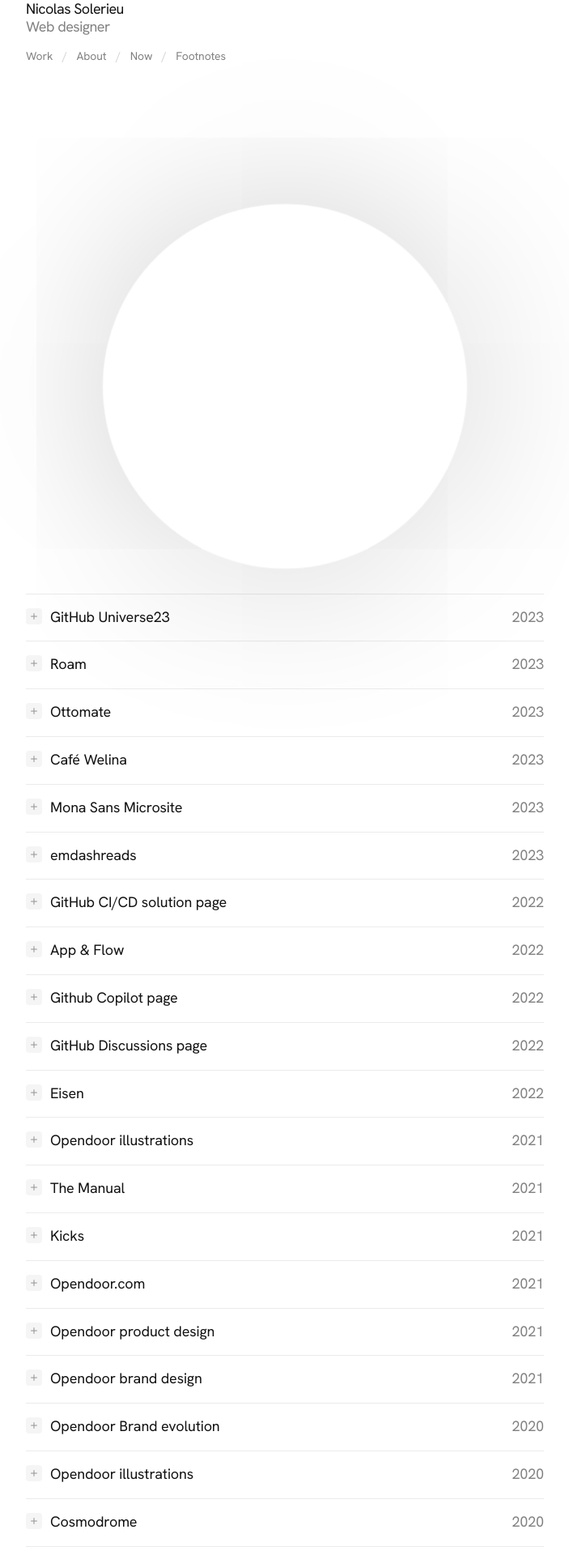
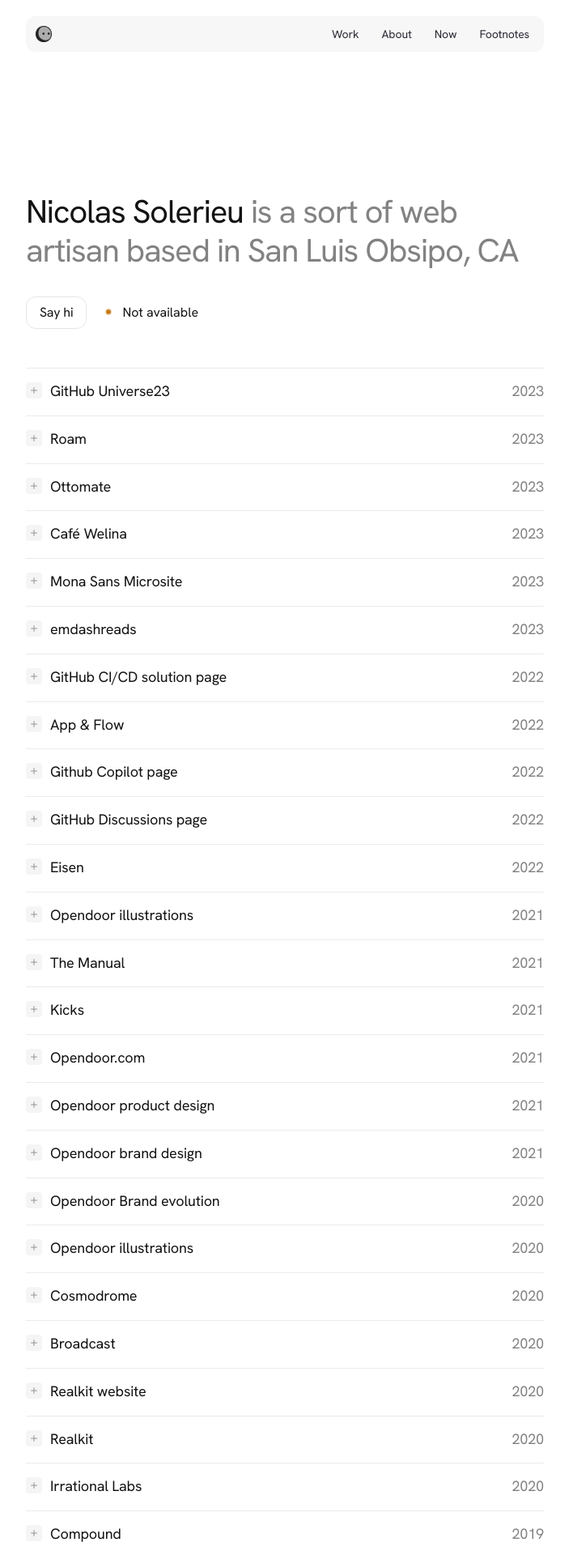
Before and after one commit to nsolerieu/slrncl.com, a PHP site: page / in a window 1280 px wide. Shown: the top 1920 px of the page at 81% size, without its empty margins (288-991 px from the left). Run offline with PHP 8.4, Linux system fonts and the light colour scheme.

Commit message:
Fixed header bar
Tried a new header style with a fixed BG blur tab bar - not feeling it, too trendy, doesn't feel like me - gotta iterate

Adjusting to use regular and large container instead of narrow+regular

```diff
--- a/assets/boot.css
+++ b/assets/boot.css
@@ -27,9 +27,9 @@ body {
   margin: 0 auto;
   padding: 0 5px;
 }
-.narrow-container {
+.large-container {
   width: 100%;
-  max-width: 800px;
+  max-width: 1080px;
   margin: 0 auto;
   padding: 0 5px;
 }
@@ -202,10 +202,6 @@ a {
 p a {
   text-decoration: underline;
 }
-a:hover {
-  opacity: 0.5;
-}
-line-height
 
 @media screen and (max-width: 821px) {
   .text-regular {
--- a/assets/main.js
+++ b/assets/main.js
@@ -39,6 +39,11 @@ $(document).ready(function() {
   $( ".one-project-row" ).on('click', function() {
     $(this).toggleClass( "active" );
     $(this).next().slideToggle();
+  });
+
+  $( ".menu-item" ).on('click', function() {
+    $( ".menu-item" ).removeClass( "active" );
+    $(this).addClass( "active" );
   });
 
   // --------------------------------------------------------- //
--- a/assets/style.css
+++ b/assets/style.css
@@ -1,83 +1,104 @@
 /* --------------------------------------------------------------
 /* =Site specific
 -------------------------------------------------------------- */
-.navigation {
-  padding: 15px 0 30px 0;
-  font-size: 14px;
+header {
+  position: sticky;
+  top: 20px;
+  z-index: 3;
+}
+.header-bar {
+  padding: 6px;
+  backdrop-filter: blur(5px);
+  background: rgba(240, 240, 240, .5);
+  border-radius: 12px;
+  display: flex;
+  justify-content: space-between;
   width: 100%;
 }
-.navigation a {
+.header-bar__logo {
+  height: 20px;
+  width: 20px;
+  display: inline-block;
+  margin: 6px;
+}
+.header-bar__logo svg {
+  display: block;
+  width: 20px;
+  height: 20px;
+}
+.header-bar__navigation .menu-item {
   text-decoration: none;
+  letter-spacing: -0.01em;
+  font-size: 14px;
+  margin: 0;
+  height: 32px;
+  line-height: 32px;
+  padding: 0 12px;
+  display: inline-block;
 }
-.menu-item {
-  color: #828282;
+.header-bar__navigation .menu-item:hover  {
+  color: #212121;
 }
-.nav-separator {
-  margin: 0 8px;
-  opacity: 0.2;
+.header-bar__navigation .menu-item.active  {
+  background: #ffffff;
+  border-radius: 6px;
+  box-shadow: rgba(0, 0, 0, 0.05) 0px 0px 1px 0px, rgba(0, 0, 0, 0.1) 0px 1px 3px 0px;
 }
+
 .hero {
-  padding: 30px 0 74vh 0;
+  padding: 20vh 0 6vh 0;
   position: relative;
 }
-.hero-content {
-  justify-content: space-between;
-  display: flex;
-  align-items: center;
+.availability {
+  padding: 7px 0 7px 20px;
+  margin-left: 24px;
+  position: relative;
+  font-size: 16px;
 }
-h1, h2 {
-  font-size: 18px;
+.availability::before {
+  content: "";
+  height: 6px;
+  width: 6px;
+  border-radius: 100%;
+  position: absolute;
+  left: 0;
+  top: 16px;
+  background: #c4760e;
+  box-shadow: 0 0 0 0 rgba(0, 0, 0, 1);
+  transform: scale(1);
+  animation: pulse 1.5s infinite ease-in-out;
+  animation-direction: alternate;
+}
+@keyframes pulse {
+  0% {
+    transform: scale(0.95);
+    box-shadow: 0 0 0 0 #c4760e33;
+  }
+
+  100% {
+    transform: scale(1);
+    box-shadow: 0 0 0 5px #c4760e33;
+  }
+}
+h1 {
+  font-size: 40px;
   line-height: 120%;
   font-weight: normal;
   letter-spacing: -0.03em;
 }
+h2 {
+  font-size: 18px;
+  line-height: 120%;
+  font-weight: normal;
+  letter-spacing: -0.01em;
+}
 
-.stopwatch-controls {
-  padding: 7px 7px;
-  margin: 0;
-  border: 1px solid rgba(0, 0, 0, 0.08);
-  border-radius: 12px;
-}
-.stopwatch-controls button {
-  border: 0;
-  font-size: 14px;
-  letter-spacing: -0.01em;
-  color: #828282;
-  background: none;
-  padding: 4px 6px;
-  border-radius: 6px;
-  cursor: pointer;
-}
-.stopwatch-controls button:hover {
-  color: #121212;
-}
 .box {
   padding: 24px;
   border: 1px solid #ededed;
   background: #fafafa;
   margin: 6vh 0;
   border-radius: 12px;
-}
-.sticky-footnote-title {
-  position: sticky;
-  top: 0px;
-  padding: 30px 0;
-  background: rgb(255,255,255);
-  background: linear-gradient(0deg, rgba(255,255,255,0) 0%, rgba(255,255,255,1) 40%);
-}
-
-.zen {
-  height: 300px;
-  width: 300px;
-  position: absolute;
-  z-index: 2;
-  left: 50%;
-  top: 27vh;
-  margin: 0 0 0 -150px;
-  border-radius: 100%;
-  transform: scale(1.5);
-  border-radius: 100%;
-  box-shadow: 0 0 150px rgba(0, 0, 0, 0.2);
 }
 
 
@@ -148,6 +169,7 @@ h1, h2 {
 .answers .button {
   margin-right: 4px;
 }
+
 .button {
   display: inline-block;
   cursor: pointer;
--- a/index.html
+++ b/index.html
@@ -38,44 +38,35 @@
 
   <header>
     <div class="container">
-      <div class="row">
-        <div class="col-100 hero-content">
-          <h1 class="site-headline text-color-primary no-margin">
-            <span>Nicolas Solerieu</span><br>
-            <span class="text-color-secondary">Web designer</span>
-          </h1>
+      <div class="col-100">
+        <div class="header-bar">
+          <div class="header-bar__logo">
+            <img src="assets/img/slrncl-avatar.png" class="fluid-img">
+          </div>
+          <nav class="header-bar__navigation">
+            <a class="menu-item" href="#work">Work</a>
+            <a class="menu-item" href="#about">About</a>
+            <a class="menu-item" href="#now">Now</a>
+            <a class="menu-item" href="#footnotes">Footnotes</a>
+            </nav>
         </div>
       </div>
     </div>
   </header>
 
-  <nav class="navigation">
+  <nav class="hero">
     <div class="container">
       <div class="row">
         <div class="col-100">
-          <nav class="header-navigation">
-            <a class="menu-item" href="#work">Work</a>
-            <span class="nav-separator">/</span>
-            <a class="menu-item" href="#about">About</a>
-            <span class="nav-separator">/</span>
-            <a class="menu-item" href="#now">Now</a>
-            <span class="nav-separator">/</span>
-            <a class="menu-item" href="#footnotes">Footnotes</a>
-          </nav>
+          <h1  class="text-color-secondary"><span class="text-color-primary">Nicolas Solerieu</span> is a sort of web artisan based in San Luis Obsipo, CA</h1>
+          <div class="row">
+            <a href="#about" class="button secondary regular">Say hi</a>
+            <div class="availability">Not available</div>
+          </div>
         </div>
       </div>
     </div>
   </nav>
-
-  <section class="hero">
-    <div class="container">
-      <div class="row">
-        <div class="col-100 hero-content">
-          <div class="zen scroll-fade"></div>
-        </div>
-      </div>
-    </div>
-  </section>
 
   <section id="work" >
     <div class="container">
```
Also changed, not shown: assets/img/slrncl-avatar.png (added).
